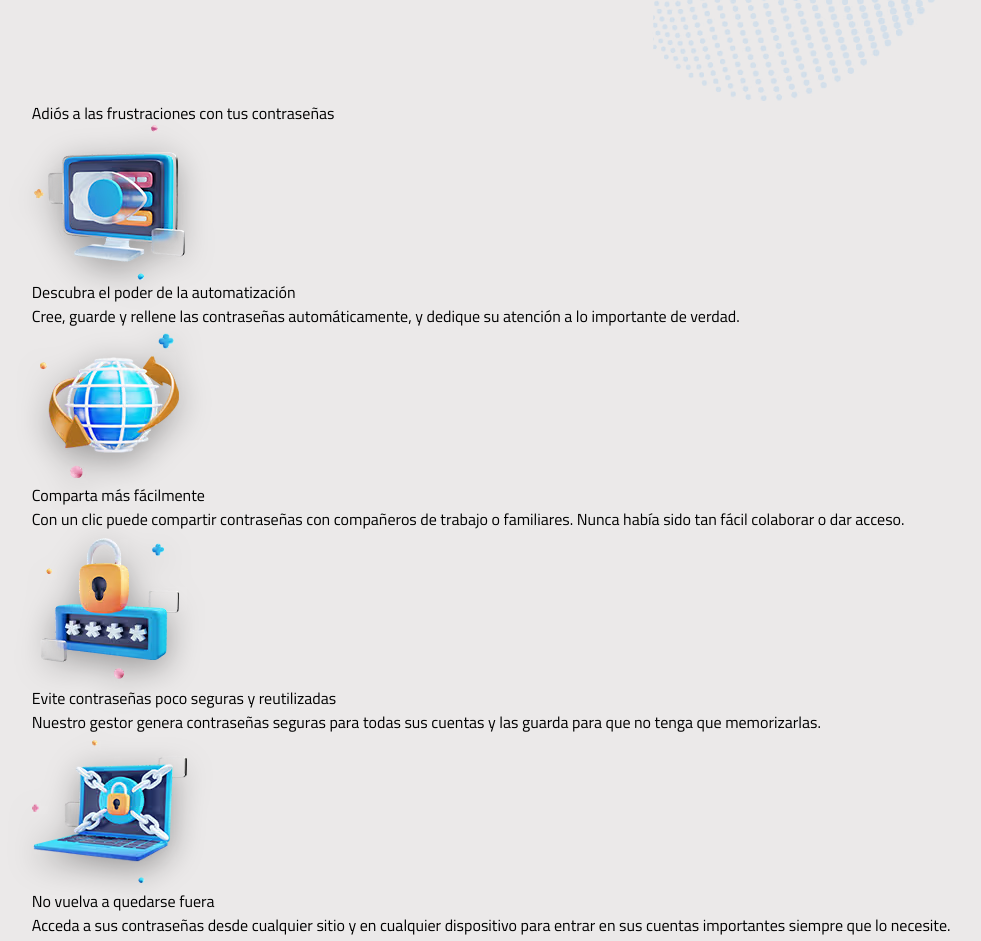
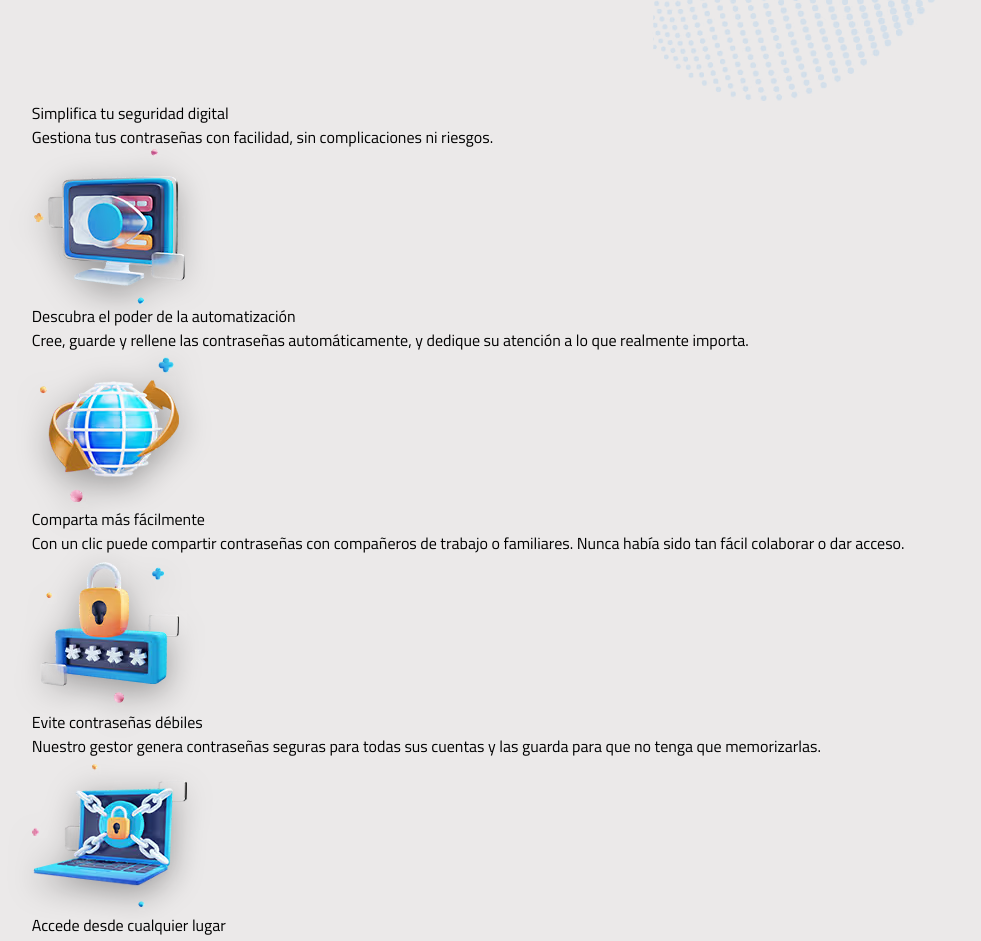
Before and after one commit to No-Country-simulation/equipo-c24-70-ft-webapp, a React (Vite) app: page / in a window 1280 px wide. Shown: the part 2100-3041 px from the top of the page, without its empty margins (45-1026 px from the left). Built offline with nearby package versions, Linux system fonts and the light colour scheme.

Commit message:
contenido de Features.tsx actualizado

```diff
--- a/src/Frontend/mocks/features.ts
+++ b/src/Frontend/mocks/features.ts
@@ -4,7 +4,7 @@ export const featuresItems = [
     img: "../../../src/assets/features-icon1.avif",
     title: "Descubra el poder de la automatización",
     paragraph:
-      "Cree, guarde y rellene las contraseñas automáticamente, y dedique su atención a lo importante de verdad.",
+      "Cree, guarde y rellene las contraseñas automáticamente, y dedique su atención a lo que realmente importa.",
   },
   {
     id: 2,
@@ -16,15 +16,15 @@ export const featuresItems = [
   {
     id: 3,
     img: "../../../src/assets/features-icon3.avif",
-    title: "Evite contraseñas poco seguras y reutilizadas",
+    title: "Evite contraseñas débiles",
     paragraph:
       "Nuestro gestor genera contraseñas seguras para todas sus cuentas y las guarda para que no tenga que memorizarlas.",
   },
   {
     id: 4,
     img: "../../../src/assets/features-icon4.avif",
-    title: "No vuelva a quedarse fuera",
+    title: "Accede desde cualquier lugar",
     paragraph:
-      "Acceda a sus contraseñas desde cualquier sitio y en cualquier dispositivo para entrar en sus cuentas importantes siempre que lo necesite.",
+      "Consulte sus contraseñas desde cualquier sitio y en cualquier dispositivo para entrar en sus cuentas siempre que lo necesite.",
   },
 ];
--- a/src/Frontend/pages/Home/Features/Features.tsx
+++ b/src/Frontend/pages/Home/Features/Features.tsx
@@ -4,9 +4,15 @@ import { featuresItems } from "../../../mocks/features";
 function Features() {
   return (
     <section className="features container py-12" id="features">
-      <article className="flex flex-col items-center gap-10">
-        <h2 className="font-semibold text-4xl lg:text-6xl text-center">
+      <article className="flex flex-col items-center">
+        {/* <h2 className="font-semibold text-4xl lg:text-6xl text-center">
           Adiós a las frustraciones con tus contraseñas
+        </h2> */}
+        <p className="text-lg uppercase mb-2">
+          Simplifica tu seguridad digital
+        </p>
+        <h2 className="text-center md:w-9/12 text-3xl xl:text-5xl font-bold mb-12 mx-auto">
+          Gestiona tus contraseñas con facilidad, sin complicaciones ni riesgos.
         </h2>
         <div className="grid md:grid-cols-2 lg:grid-cols-3 xl:grid-cols-4 gap-8">
           {featuresItems.map((item) => (
```
